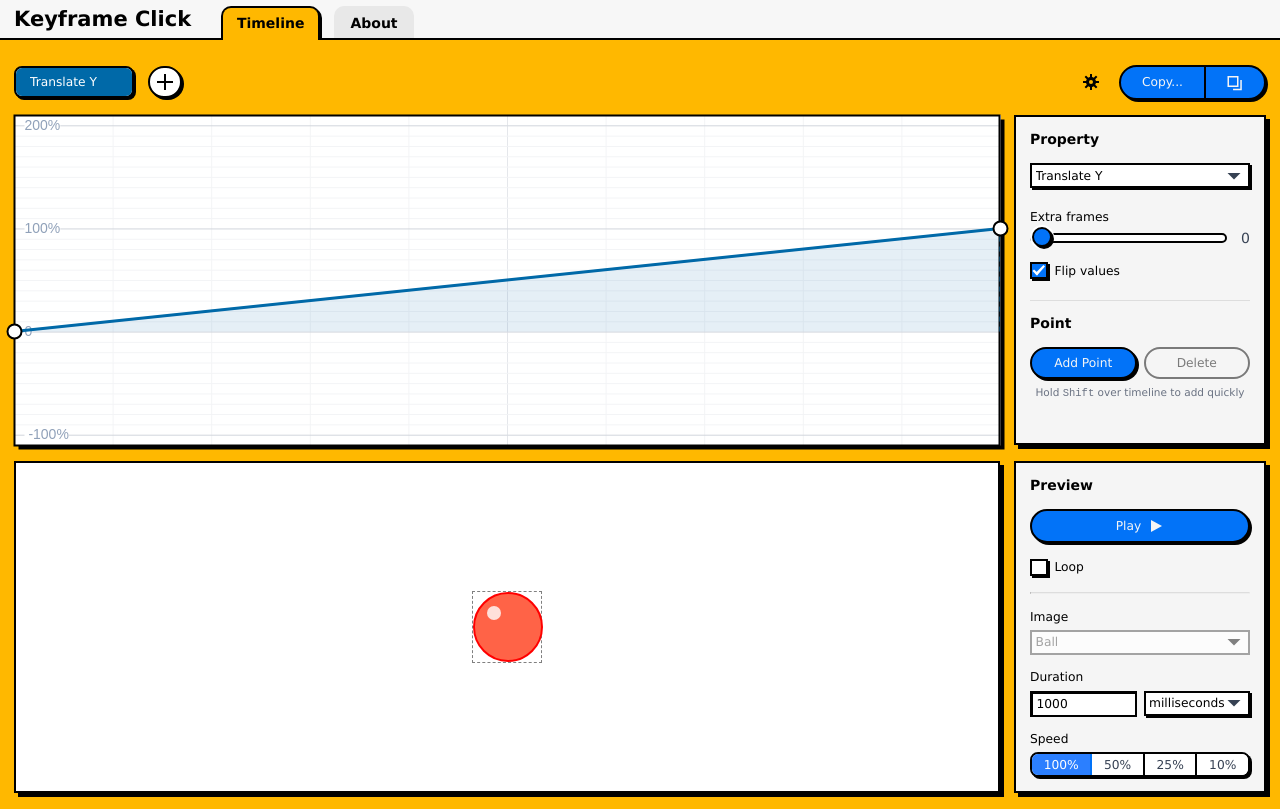
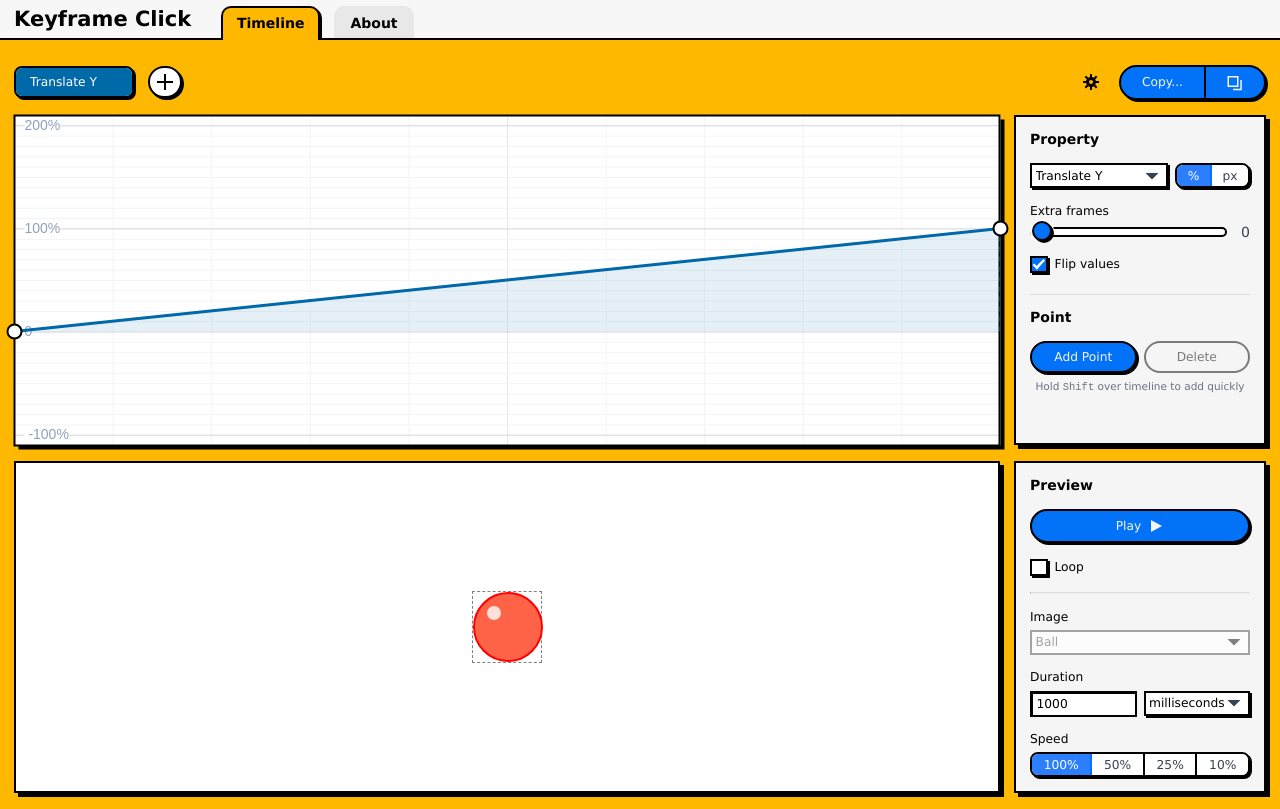
Before and after one commit to gillibrand/keyframe-click, a React (Vite) app: page / in a window 1280 px wide. Built offline with nearby package versions, Linux system fonts and the light colour scheme.

Commit message:
Add unit (px/%) picker
This partially works, but doesn't make sense for all properties. Scale only works with percent for example for behaves oddly or ignores the px choice. Need to limit these in the UI.

```diff
--- a/src/components/Segmented/Segmented.css
+++ b/src/components/Segmented/Segmented.css
@@ -32,7 +32,7 @@
   }
 
   background-color: white;
-  padding: 0.25rem 0.5rem;
+  padding: 0.25rem 0.75rem;
   text-align: center;
   flex: auto;
   user-select: none;
--- a/src/components/Segmented/Segmented.tsx
+++ b/src/components/Segmented/Segmented.tsx
@@ -1,6 +1,7 @@
 import { useUuid } from "@util/hooks";
 import { createContext, memo, PropsWithChildren, Provider, useContext, useId, useMemo } from "react";
 import "./Segmented.css";
+import { cx } from "@util/cx";
 
 /** A type for the radio group properties to pass via context to the radio buttons. */
 interface ContextType<T> {
@@ -18,9 +19,10 @@ const Context = createContext(null as unknown as ContextType<unknown>);
 
 interface Props<T> extends PropsWithChildren {
   label?: string;
+  labelledBy?: string;
   checkedValue: T;
   onChange?: (value: T) => void;
-  ariaLabel?: string;
+  className?: string;
 }
 
 const genericMemo: <T>(component: T) => T = memo;
@@ -33,8 +35,10 @@ const genericMemo: <T>(component: T) => T = memo;
 export const Segmented = genericMemo(function Segmented<T = string>({
   children,
   label,
+  labelledBy,
   checkedValue,
   onChange,
+  className,
 }: Props<T>) {
   // We just need a common name to tie the radio buttons together. This is not seen, so we can use a UUID.
   const groupName = useUuid();
@@ -52,11 +56,11 @@ export const Segmented = genericMemo(function Segmented<T = string>({
   const Provider = Context.Provider as Provider<ContextType<T>>;
 
   const labelId = useId();
-  const maybeLabelId = label ? labelId : undefined;
+  const maybeLabelId = labelledBy ? labelledBy : label ? labelId : undefined;
 
   return (
     // This should be a fieldset, but it has rendering errors with a border radius and overflow in Chrome as of 135.0.7049.96
-    <div className="Segmented" role="radiogroup" aria-labelledby={maybeLabelId}>
+    <div className={cx("Segmented", className)} role="radiogroup" aria-labelledby={maybeLabelId} title={label}>
       <Provider value={contextValue}>{children}</Provider>
       {label && (
         <span className="sr-only" id={labelId}>
--- a/src/export/output.tsx
+++ b/src/export/output.tsx
@@ -1,5 +1,5 @@
 import { CssInfos, CssProp } from "@timeline/CssInfo";
-import { Layers } from "@timeline/Layers";
+import { Layers, Unit } from "@timeline/Layers";
 import { Point } from "@timeline/point";
 import { round2dp } from "@util";
 import { ColorName, Colors } from "@util/Colors";
@@ -65,6 +65,7 @@ type PairProp = keyof typeof PairProps;
 interface SamplePlus extends Point {
   cssProp: CssProp;
   isFlipped: boolean;
+  units: Unit;
 }
 
 /**
@@ -161,12 +162,13 @@ export function genCssKeyframeList(layers: Layers, asHtml?: boolean): string {
         const { shorthandProp, xProp, yProp } = pairInfo;
         handledPairs.add(xProp).add(yProp);
 
-        const [xValue, yValue] = getXyForPair(slice, xProp, yProp);
+        const { xValue, xUnits: xPx, yValue, yUnits: yPx } = getXyForPair(slice, xProp, yProp);
+
         if (asHtml) {
           const color = Colors[pairInfo.color];
-          parts.push(`  <span style="color: ${color}">${shorthandProp}: ${xValue}% ${yValue}%;</span>`);
+          parts.push(`  <span style="color: ${color}">${shorthandProp}: ${xValue}${xPx} ${yValue}${yPx};</span>`);
         } else {
-          parts.push(`  ${shorthandProp}: ${xValue}% ${yValue}%;`);
+          parts.push(`  ${shorthandProp}: ${xValue}${xPx} ${yValue}${yPx};`);
         }
       } else {
         const cssInfo = CssInfos[sample.cssProp];
@@ -202,7 +204,14 @@ function getXyForPair(slice: TimeSlice, xProp: CssProp, yProp: CssProp) {
   const xSample = slice.props.get(xProp) ?? interpolateValue(slice, xProp);
   const ySample = slice.props.get(yProp) ?? interpolateValue(slice, yProp);
 
-  return [xSample.isFlipped ? -xSample.y : xSample.y, ySample.isFlipped ? -ySample.y : ySample.y] as const;
+  // return [xSample.isFlipped ? -xSample.y : xSample.y, ySample.isFlipped ? -ySample.y : ySample.y] as const;
+
+  return {
+    xValue: xSample.isFlipped ? -xSample.y : xSample.y,
+    xUnits: xSample.units,
+    yValue: ySample.isFlipped ? -ySample.y : ySample.y,
+    yUnits: ySample.units,
+  } as const;
 }
 
 /**
@@ -244,6 +253,7 @@ function createTimeSlices(layers: Layers) {
       const samplePlus: SamplePlus = {
         cssProp: layer.cssProp,
         isFlipped: layer.isFlipped,
+        units: layer.units,
         x: x,
         y: round2dp(sample.y),
       };
@@ -344,6 +354,8 @@ function interpolateValue(slice: TimeSlice, cssProp: CssProp): SamplePlus {
     const defaultValue = PairProps[cssProp as PairProp]?.defaultValue ?? 0;
     return {
       cssProp,
+      // FIXME: why don't we know these values from the layer?
+      units: "%",
       isFlipped: false,
       x: slice.x,
       y: defaultValue,
@@ -365,6 +377,7 @@ function interpolateValue(slice: TimeSlice, cssProp: CssProp): SamplePlus {
   return {
     cssProp,
     isFlipped: (prev?.isFlipped ?? next?.isFlipped)!,
+    units: (prev?.units ?? next?.units)!,
     x: slice.x,
     y: round2dp(y),
   };
--- a/src/pages/TimelinePage/TimelinePage.tsx
+++ b/src/pages/TimelinePage/TimelinePage.tsx
@@ -18,7 +18,7 @@ import { ExportDialog } from "@export/ExportDialog";
 import { copyToClipboard, genCssKeyframeList } from "@export/output";
 import Copy from "@images/copy.svg?react";
 import Gear from "@images/gear.svg?react";
-import { loadSavedLayers } from "@timeline/Layers";
+import { loadSavedLayers, Unit } from "@timeline/Layers";
 import { useForceRender, useLiveState } from "@util/hooks";
 import { cx } from "@util/cx";
 
@@ -214,7 +214,6 @@ export function TimelinePage() {
   useEffect(
     function addEventListenersOnMount() {
       function handleKeyDown(e: KeyboardEvent) {
-        console.info(">>> sh");
         switch (e.key) {
           case "Shift": {
             if (timelineRef.current && canvasRef.current && !getIsExporting()) {
@@ -373,6 +372,13 @@ export function TimelinePage() {
     [layers]
   );
 
+  const setUnits = useCallback(
+    (units: Unit) => {
+      layers.setUnits(units);
+    },
+    [layers]
+  );
+
   const setIsFlipped = useCallback(
     (isFlipped: boolean) => {
       layers.setIsFlipped(isFlipped);
@@ -480,6 +486,8 @@ export function TimelinePage() {
               onChangeCssProp={setCssProp}
               sampleCount={layers.getSampleCount()}
               onChangeSampleCount={setSampleCount}
+              units={layers.getUnits()}
+              onChangeUnits={setUnits}
               isFlipped={layers.getIsFlipped()}
               onChangeIsFlipped={setIsFlipped}
               selected={selectedDot}
--- a/src/style/global.css
+++ b/src/style/global.css
@@ -138,8 +138,8 @@ input[type="checkbox"] {
 }
 
 .stacked-label {
-  display: grid;
-  grid-template-rows: auto auto;
+  display: flex;
+  flex-direction: column;
   gap: 0.4375rem;
 
   & > span {
--- a/src/style/util.css
+++ b/src/style/util.css
@@ -9,6 +9,10 @@
 
 .grow {
   flex-grow: 1;
+}
+
+.flex-none {
+  flex: none;
 }
 
 .shrink {
@@ -47,6 +51,14 @@ prevented, plus margins will NOT be scrolled to in an overflow of the page. */
 .col-2 {
   display: grid;
   grid-template-columns: 1fr 1fr;
+}
+
+.col-2-auto {
+  display: flex;
+
+  & > *:not(.flex-none) {
+    flex-grow: 1;
+  }
 }
 
 .truncate {
--- a/src/timeline/Layers.ts
+++ b/src/timeline/Layers.ts
@@ -1,6 +1,8 @@
 import { Colors } from "@util/Colors";
 import { CssInfos, CssProp } from "./CssInfo";
 import { findYForX, Point, UserDot } from "./point";
+
+export type Unit = "px" | "%";
 
 /**
  * A single animatable property and it's complete state. A timeline is built of multiple property layers to produce the
@@ -12,6 +14,7 @@ interface RealLayer {
 
   // Inspector
   cssProp: CssProp;
+  units: Unit;
   isFlipped: boolean;
   sampleCount: number;
 
@@ -20,7 +23,7 @@ interface RealLayer {
 }
 
 export type BackgroundLayer = Pick<RealLayer, "cssProp" | "dots">;
-export type SampleLayer = Pick<RealLayer, "cssProp" | "isFlipped"> & { userSamples: Point[] };
+export type SampleLayer = Pick<RealLayer, "cssProp" | "isFlipped" | "units"> & { userSamples: Point[] };
 
 const SaveStorageKey = "kc.layers";
 
@@ -32,6 +35,7 @@ function createDefaultLayer(): RealLayer {
     sampleCount: 0,
     samples: null,
     id: newId(),
+    units: "%",
   };
 }
 
@@ -159,6 +163,7 @@ export class Layers {
         cssProp: layer.cssProp,
         isFlipped: layer.isFlipped,
         userSamples,
+        units: layer.units,
       });
     }
 
@@ -191,6 +196,7 @@ export class Layers {
       sampleCount: 0,
       samples: null,
       id: id,
+      units: "%",
     });
     this.activeId = id;
     this.onChange();
@@ -234,8 +240,16 @@ export class Layers {
 
   setCssProp(prop: CssProp) {
     this.getActiveLayer().cssProp = prop;
+    this.onChange();
+  }
 
+  setUnits(units: Unit) {
+    this.getActiveLayer().units = units;
     this.onChange();
+  }
+
+  getUnits() {
+    return this.getActiveLayer().units;
   }
 
   setSampleCount(count: number) {
--- a/src/timeline/Timeline.ts
+++ b/src/timeline/Timeline.ts
@@ -427,10 +427,12 @@ export function createTimeline({ canvas: _canvas, layers: _layers }: TimelinePro
 
     const x = 20;
 
+    const units = _layers.getUnits();
+
     const minY100 = Math.floor(MinY / 100) * 100;
     for (let y = minY100; y <= MaxY; y += 100) {
       const ry = asRealY(y);
-      const text = y === 0 ? "0" : y < 0 ? ` -${Math.abs(y)}%` : `${y}%`;
+      const text = y === 0 ? "0" : y < 0 ? ` -${Math.abs(y)}${units}` : `${y}${units}`;
       const r = _cx.measureText(text);
 
       _cx.fillStyle = Colors.White;
--- a/src/timeline/TimelineInspector.tsx
+++ b/src/timeline/TimelineInspector.tsx
@@ -1,5 +1,6 @@
 import { Checkbox } from "@components/Checkbox/Checkbox";
 import { Hint } from "@components/Hint";
+import { Segmented, SegmentedButton } from "@components/Segmented";
 import { Select } from "@components/Select";
 import "@style/inspector.css";
 import { CssInfos, CssProp } from "@timeline/CssInfo";
@@ -7,6 +8,7 @@ import { DotType, moveDot, UserDot } from "@timeline/point";
 import { cx } from "@util/cx";
 import { round3dp } from "@util/index";
 import { memo, useId } from "react";
+import { Unit } from "./Layers";
 
 interface GlobalProps {
   isFlipped: boolean;
@@ -16,6 +18,8 @@ interface GlobalProps {
   onChangeSampleCount: (count: number) => void;
   onChangeCssProp: (property: CssProp) => void;
   disabledCssProps: Set<CssProp>;
+  units: Unit;
+  onChangeUnits: (units: Unit) => unknown;
 }
 
 interface Props extends GlobalProps {
@@ -34,6 +38,8 @@ const GlobalSettings = memo(function GlobalSettings({
   onChangeSampleCount,
   onChangeCssProp,
   disabledCssProps,
+  units,
+  onChangeUnits,
 }: GlobalProps) {
   const samplesId = useId();
 
@@ -52,8 +58,10 @@ const GlobalSettings = memo(function GlobalSettings({
       <h2>
         Property <span className="sr-only">Inspector</span>
       </h2>
+
       <label className="stacked-label">
         <span className="sr-only">Property name</span>
+        <div className="col-2-auto gap-2">
           <Select value={cssProp} onChange={(e) => onChangeCssProp(e.target.value as CssProp)}>
             {Object.entries(CssInfos).map(([otherCssProp, namedFn]) => (
               <option key={otherCssProp} value={otherCssProp} disabled={isCssPropDisabled(otherCssProp as CssProp)}>
@@ -61,7 +69,19 @@ const GlobalSettings = memo(function GlobalSettings({
               </option>
             ))}
           </Select>
+
+          <Segmented
+            checkedValue={units}
+            label="Units"
+            className="flex-none"
+            onChange={(units) => onChangeUnits(units)}
+          >
+            <SegmentedButton value="%">%</SegmentedButton>
+            <SegmentedButton value="px">px</SegmentedButton>
+          </Segmented>
+        </div>
       </label>
+
       <label className="stacked-label">
         <span>Extra frames</span>
         <div className="flex gap-4">
@@ -79,6 +99,7 @@ const GlobalSettings = memo(function GlobalSettings({
           <output htmlFor={samplesId}>{sampleCount}</output>
         </div>
       </label>
+
       <Checkbox label="Flip values" checked={isFlipped} onChange={(e) => onChangeIsFlipped(e.target.checked)} />
     </>
   );
```
Also changed, not shown: src/preview/PreviewInspector.tsx (+11 -8 lines). Lines whose indentation alone changed are shown as unchanged.
